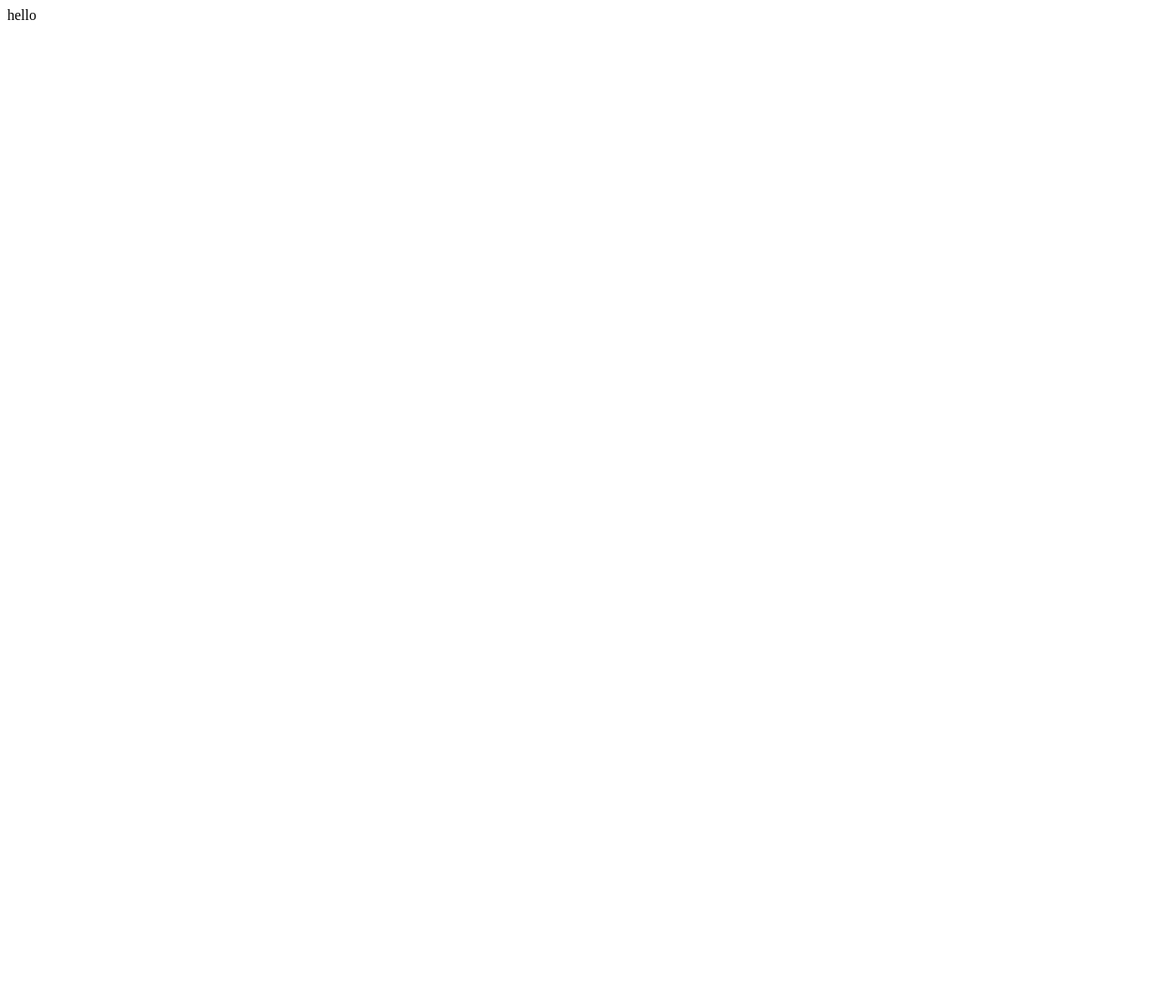
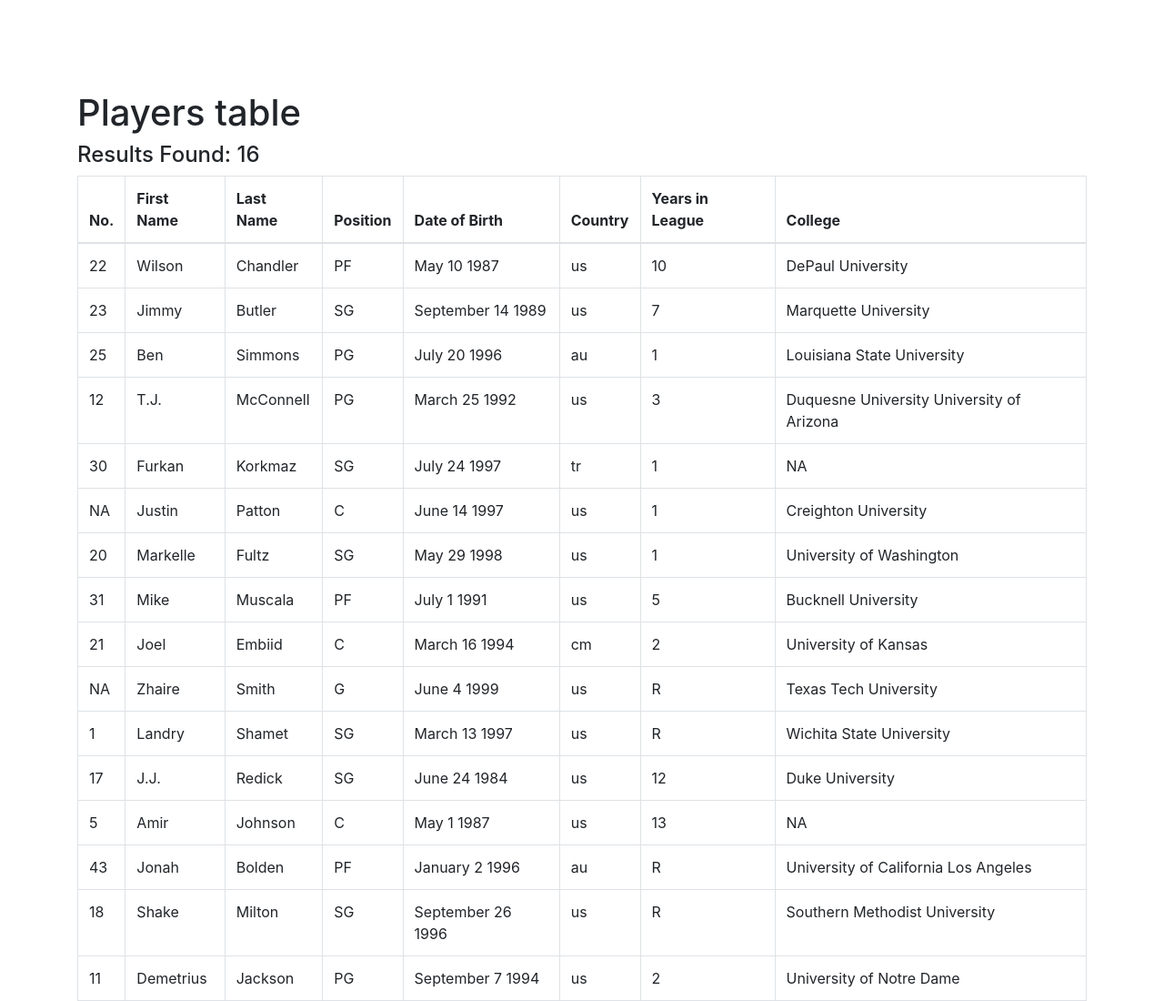
Before and after one commit to EricZhang666/Sort_Players, a plain HTML site: page index.html in a window 1280 px wide. Shown: the whole page at 91% size. Before the commit the page ends 800 px from the top, so only its background shows below. Drawn offline with nearby package versions, Linux system fonts and the light colour scheme.

Commit message:
get data and generate table

```diff
--- a/csvjson.json
+++ b/csvjson.js
@@ -1,4 +1,4 @@
-[
+data = [
   {
     "Number": 22,
     "First_Name": "Wilson",
--- a/index.html
+++ b/index.html
@@ -4,9 +4,33 @@
     <meta charset="UTF-8">
     <meta name="viewport" content="width=device-width, initial-scale=1.0">
     <meta http-equiv="X-UA-Compatible" content="ie=edge">
+    <link rel="stylesheet" href="./styles.css">
+    <link rel="stylesheet" href="https://stackpath.bootstrapcdn.com/bootstrap/4.1.3/css/bootstrap.min.css" integrity="sha384-MCw98/SFnGE8fJT3GXwEOngsV7Zt27NXFoaoApmYm81iuXoPkFOJwJ8ERdknLPMO" crossorigin="anonymous">
     <title>Sort Player</title>
+    <script src="script.js"></script>
+    <script src="csvjson.js"></script>
 </head>
-<body>
-    hello
+<body onload="loadAllPlayers(data)">
+    <div class="container">
+        <h1>Players table</h1>
+        <h4></h4>
+        <table class="table-bordered table">
+            <thead>
+                <tr>
+                    <th scope="col">No.</th>
+                    <th scope="col">First Name</th>
+                    <th scope="col">Last Name</th>
+                    <th scope="col">Position</th>
+                    <th scope="col">Date of Birth</th>
+                    <th scope="col">Country</th>
+                    <th scope="col">Years in League</th>
+                    <th scope="col">College</th>
+                </tr>
+            </thead>
+            <tbody id="tbody">
+            </tbody>
+        </table>
+    </div>
+
 </body>
 </html>
--- a/script.js
+++ b/script.js
@@ -0,0 +1,15 @@
+
+function loadAllPlayers(arr) {
+    document.getElementsByTagName("h4")[0].innerHTML = "Results Found: " + arr.length;
+    let tableBody = "";
+    for(var i = 0; i < arr.length; i ++){
+        tableBody += generateRow(data[i]);
+    }
+    document.getElementById("tbody").innerHTML = tableBody;
+}
+
+
+function generateRow(player) {
+    let row = `<tr><td>${player.Number}</td><td>${player.First_Name}</td><td>${player.Last_Name}</td><td>${player.Position}</td><td>${player.DOB}</td><td>${player.Country}</td><td>${player.Years_in_league}</td><td>${player.College}</td></tr>`;
+    return row;
+}
--- /dev/null
+++ b/styles.css
@@ -0,0 +1,3 @@
+.container {
+    margin-top: 100px;
+}
```
